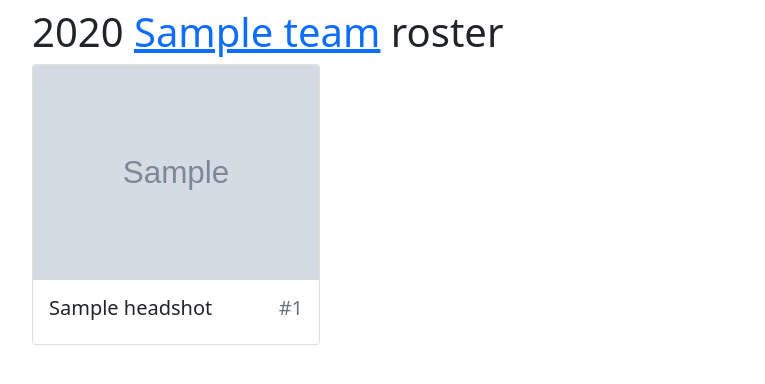
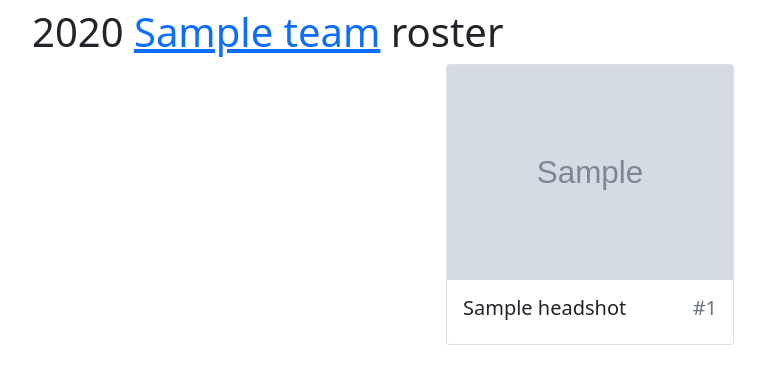
Before and after one commit to oxguy3/sportsarchive, a Symfony app: template templates/team/rosterShow.html.twig in a window 1280 px wide. Shown: the part 56-440 px from the top of the page, without its empty margins (50-815 px from the left). Run offline with Twig, Linux system fonts and the light colour scheme; the template is opened without the code that fills it: most values are stand-ins (such as "Sample title", 1, 10 or a date in 2020); grey boxes marked "Sample" are stand-in pictures; some libraries are stand-ins or nearby versions.

Commit message:
headshots in columns

```diff
--- a/templates/team/rosterShow.html.twig
+++ b/templates/team/rosterShow.html.twig
@@ -11,8 +11,10 @@
   {% if is_granted('ROLE_ADMIN') %}
     <a href="/teams/{{ team.slug }}/{{ roster.year }}/new-headshot" class="btn btn-success mb-3">Create new headshot</a>
   {% endif %}
+  <div class="row">
     {% for headshot in headshots %}
-      <div class="card" style="width: 18rem;">
+      <div class="col">
+        <div class="card" style="width:18rem; margin-left:auto; margin-right:auto;">
           <img src="{{ imageUrlPrefix }}{{ headshot.filename }}" class="card-img-top" alt="{{ headshot.personName }} photo">
           <div class="card-body">
             <h5 class="card-title">
@@ -21,7 +23,9 @@
             </h5>
           </div>
         </div>
+      </div>
     {% else %}
       <p class="lead">No headshots found.</p>
     {% endfor %}
+  </div>
 {% endblock %}
```
Lines whose indentation alone changed are shown as unchanged.
